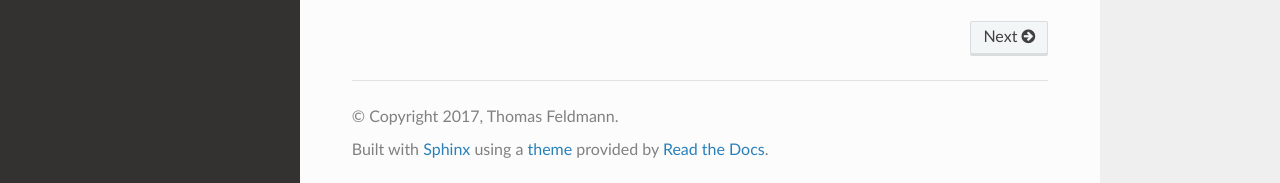
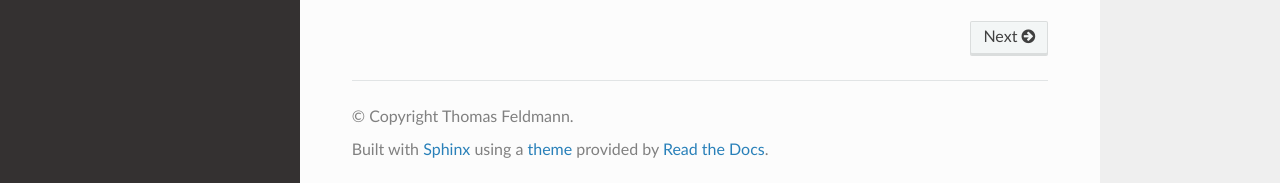
Before and after one commit to tfeldmann/organize, a Sphinx documentation site: the page built from docs/index.rst, in a window 1280 px wide and 900 px high, scrolled down 682 px. Shown: the part 714-897 px from the top of the window. Built offline with Sphinx 7.4.7 and the Read the Docs theme 2.0.0, drawn with Linux system fonts in a browser that asks for light colours.

Commit message:
remove date from copyright

```diff
--- a/docs/conf.py
+++ b/docs/conf.py
@@ -51,7 +51,7 @@ master_doc = 'index'
 
 # General information about the project.
 project = 'organize'
-copyright = '2017, Thomas Feldmann'
+copyright = 'Thomas Feldmann'
 author = 'Thomas Feldmann'
 
 # The version info for the project you're documenting, acts as replacement for
```
